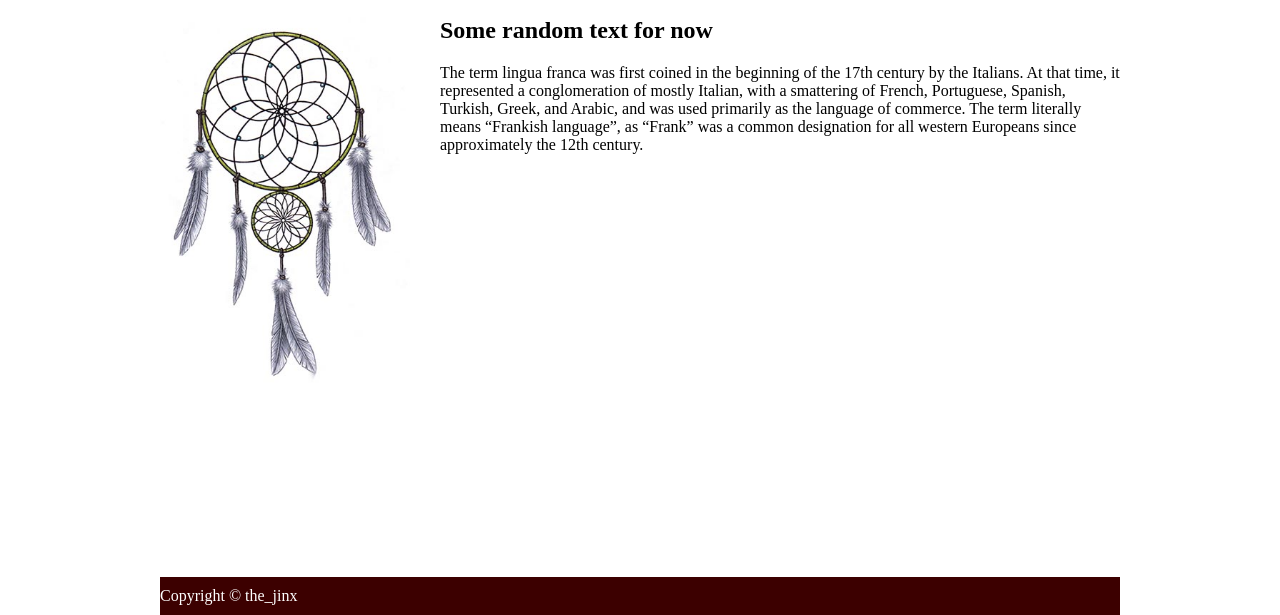
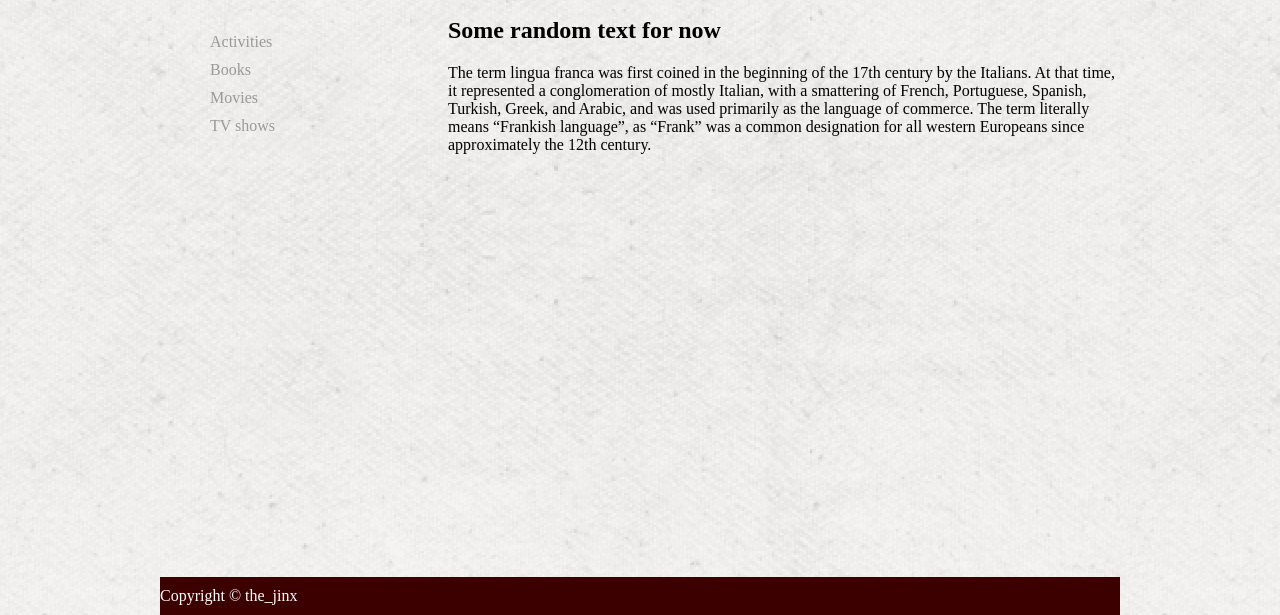
Before and after one commit to The-Jinx/thewebsitethatwaspromised, a plain HTML site: page index.html in a window 1280 px wide. Shown: the part 185-800 px from the top of the page. Drawn offline with Linux system fonts and the light colour scheme.

Commit message:
Initial commit

```diff
--- a/index.html
+++ b/index.html
@@ -20,7 +20,11 @@
             </nav>
             <article>
                 <aside>
-                    <img src="dreamcatcher.jpg" alt="dreamcatcher" width="250" />
+                     <ul class="side-menu">
+                        <li><a href="activities">Activities</li>
+		                <li><a href="books.html">Books</a></li>
+    	               	<li><a href="movies.html">Movies</a></li>
+    	            	<li><a href="shows.html">TV shows</a></li>
                 </aside>
                 <section>
                     <h2>Some random text for now</h2>
--- a/style.css
+++ b/style.css
@@ -1,3 +1,6 @@
+    body {
+        background-image: url(exclusive_paper.png);
+    }
   #wrapper {
             	max-width: 960px;
             	margin: auto;
@@ -9,8 +12,8 @@
                 padding:30px;
             }
             section {
-                margin-left: 280px;
-	padding-bottom: 50px;
+                margin-left: 30%;
+            	padding-bottom: 50px;
             }
             footer {
                 background-color:rgb(60, 0, 0);
@@ -23,8 +26,17 @@
            }
             aside {
                float: left;
-	width: 250px;
+                  }
+            .side-menu li {
+	display: block;
+	margin: 10px;
             }
+    .side-menu a {
+	color: #999999;
+}
+    aside a {
+        text-decoration: none;
+    }
     nav a {
 	text-decoration: none;
 }
```
Also changed, not shown: dreamcatcher.jpg (deleted), exclusive_paper.png (added).
